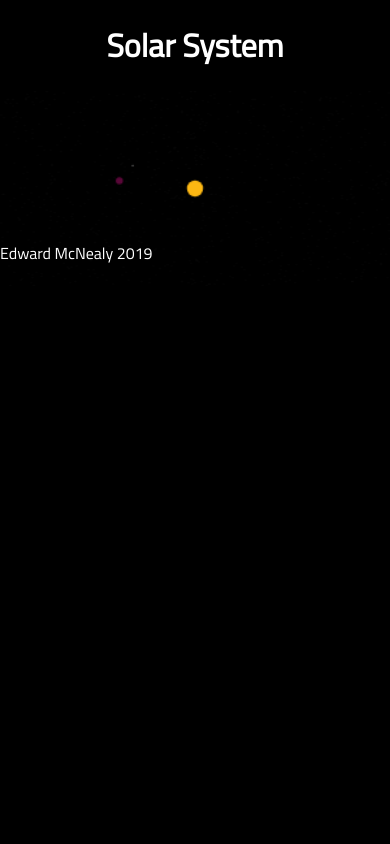
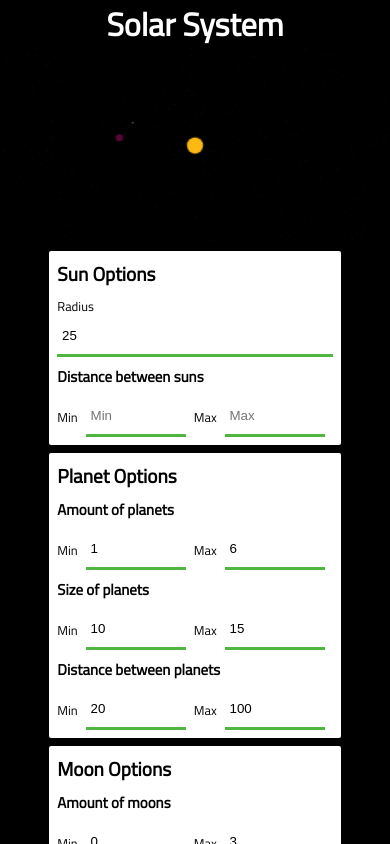
Before and after one commit to mcnedward/solar-system, an Angular app: page / in a window 390 px wide. Shown: the top 844 px of the page. Built offline with nearby package versions, Linux system fonts and the light colour scheme.

Commit message:
Closer to responsive

```diff
--- a/src/app/app.component.html
+++ b/src/app/app.component.html
@@ -3,9 +3,9 @@
     <h1 class="text-center">Solar System</h1>
   </header>
 
-  <div id="main">
+  <div id="solarSystem">
     <div id="left">
-      <renderer id="renderer" [width]="1200" [height]="700" (render)="doRender($event)"></renderer>
+      <renderer id="renderer" (render)="doRender($event)" (heightChange)="onHeightChange($event)"></renderer>
     </div>
 
     <div id="right">
--- a/src/app/app.component.scss
+++ b/src/app/app.component.scss
@@ -1,11 +1,34 @@
+main {
+  display: flex;
+  min-height: 100vh;
+  flex-direction: column;
+}
+
+#solarSystem {
+  flex: 1;
+  display: flex;
+  flex-wrap: wrap;
+  justify-content: center;
+}
+
 #main {
   align-items: center;
 }
 #left {
+  max-width: 1200px;
+  flex: 1 1 auto!important;
 }
 #right {
-  display: none;
+  max-width: 400px;
   margin: 0.5rem;
+}
+
+footer {
+  text-align: center;
+}
+
+h1 {
+  margin: 0;
 }
 
 .btn-solar {
--- a/src/app/app.component.ts
+++ b/src/app/app.component.ts
@@ -8,7 +8,7 @@ import Utils from './utils/utils';
 import { Renderer } from './utils/renderer/renderer.component';
 
 @Component({
-  selector: 'app-root',
+  selector: 'body',
   templateUrl: './app.component.html',
   styleUrls: ['./app.component.scss'],
 })
@@ -93,4 +93,8 @@ export class AppComponent implements AfterViewInit {
       this.renderChildren(child);
     }
   }
+
+  onHeightChange(height: number) {
+    console.log(height)
+  }
 }
--- a/src/app/orbital/orbital-card.component.html
+++ b/src/app/orbital/orbital-card.component.html
@@ -16,11 +16,11 @@
         <div class="card-row">
           <div class="option-container">
             <label>Min</label>
-            <input type="number" [(ngModel)]="orbitalOptions.minCount" placeholder="Min" min="0">
+            <input class="min-max-control" type="number" [(ngModel)]="orbitalOptions.minCount" placeholder="Min" min="0">
           </div>
           <div class="option-container">
             <label>Max</label>
-            <input type="number" [(ngModel)]="orbitalOptions.maxCount" placeholder="Max" min="0">
+            <input class="min-max-control" type="number" [(ngModel)]="orbitalOptions.maxCount" placeholder="Max" min="0">
           </div>
         </div>
 
@@ -28,11 +28,11 @@
         <div class="card-row">
           <div class="option-container">
             <label>Min</label>
-            <input type="number" [(ngModel)]="orbitalOptions.minSize" placeholder="Min" min="0">
+            <input class="min-max-control" type="number" [(ngModel)]="orbitalOptions.minSize" placeholder="Min" min="0">
           </div>
           <div class="option-container">
             <label>Max</label>
-            <input type="number" [(ngModel)]="orbitalOptions.maxSize" placeholder="Max" min="0">
+            <input class="min-max-control" type="number" [(ngModel)]="orbitalOptions.maxSize" placeholder="Max" min="0">
           </div>
         </div>
       </div>
@@ -43,11 +43,11 @@
         <div class="card-row">
           <div class="option-container">
             <label>Min</label>
-            <input type="number" [(ngModel)]="orbitalOptions.minDistance" placeholder="Min" min="0">
+            <input class="min-max-control" type="number" [(ngModel)]="orbitalOptions.minDistance" placeholder="Min" min="0">
           </div>
           <div class="option-container">
             <label>Max</label>
-            <input type="number" [(ngModel)]="orbitalOptions.maxDistance" placeholder="Max" min="0">
+            <input class="min-max-control" type="number" [(ngModel)]="orbitalOptions.maxDistance" placeholder="Max" min="0">
           </div>
         </div>
       </div>
--- a/src/app/orbital/orbital-card.component.scss
+++ b/src/app/orbital/orbital-card.component.scss
@@ -1,6 +1,7 @@
 @import "../../scss/colors";
 
 .card {
+  font-size: 0.8rem;
   padding: 0.5rem;
   margin-bottom: 0.5rem;
   color: $black;
@@ -29,6 +30,9 @@ h3 {
   label {
     margin-right: 0.5rem;
   }
+  .min-max-control {
+    max-width: 100px;
+  }
 }
 
 .inputRadius {
--- a/src/app/utils/renderer/renderer.component.ts
+++ b/src/app/utils/renderer/renderer.component.ts
@@ -7,7 +7,7 @@ import Logger from '../../utils/logger';
 @Component({
   selector: 'renderer',
   template: `
-  <div #canvasContainer id="canvasContainer" [ngStyle]="{'height': heightPx}" [ngClass]="{'fixed-canvas': fixedSize, 'text-center': center}">
+  <div #canvasContainer id="canvasContainer" [ngStyle]="{'height': clientHeight}" [ngClass]="{'fixed-canvas': fixedSize, 'text-center': center}">
     <canvas #theCanvas id="theCanvas"></canvas>
   </div>`,
   styles: [
@@ -29,7 +29,7 @@ export class Renderer implements AfterViewInit {
   @ViewChild('canvasContainer') canvasContainer;
   originX: number;
   originY: number;
-  heightPx: string;
+  clientHeight: string;
   private scale: number;
   private context: CanvasRenderingContext2D;
   private imageBackground: HTMLImageElement;
@@ -168,16 +168,18 @@ export class Renderer implements AfterViewInit {
   @HostListener('window:resize', ['$event'])
   resizeCanvas(event?) {
     if (!this.fixedSize) {
-      let width = this.canvas.nativeElement.width;
+      let nativeElement = this.canvas.nativeElement;
+      let width = nativeElement.width;
       // let height = width * 1;
-      let height = this.canvas.nativeElement.height;
+      let height = nativeElement.height;
       console.log(this.canvas)
       console.log(height)
 
       this.canvas.height = height;
       this.width = width;
       this.height = height;
-      this.heightPx = height + 'px';
+      this.clientHeight = nativeElement.clientHeight + 'px';
+      // this.clientHeight = height + 'px';
       // this.scale = this.width / this.height;
       this.scale = (this.height / this.width) * 0.5;
 
--- a/src/index.html
+++ b/src/index.html
@@ -10,6 +10,6 @@
   <link href="https://fonts.googleapis.com/css?family=Titillium+Web" rel="stylesheet">
 </head>
 <body>
-  <app-root></app-root>
+  <!-- The app selector is the body -->
 </body>
 </html>
```
